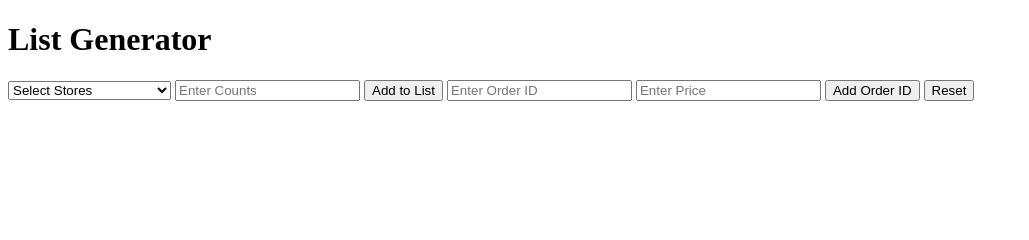
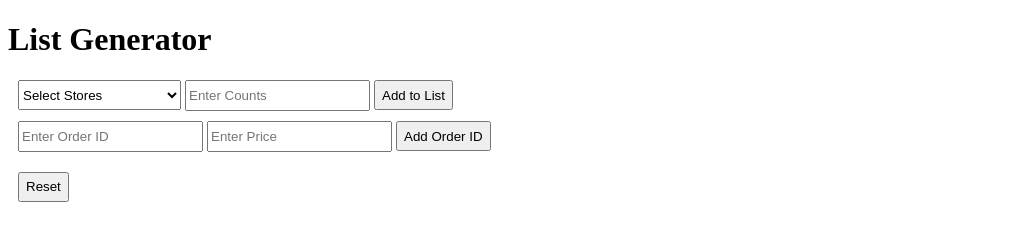
Before and after one commit to theaizabi/list-generator, a plain HTML site: page index.html in a window 1280 px wide. Shown: the whole page, without its empty margins (0-1029 px from the left). Drawn offline with Linux system fonts and the light colour scheme.

Commit message:
add style

```diff
--- a/index.html
+++ b/index.html
@@ -8,7 +8,7 @@
   </head>
   <body>
     <h1>List Generator</h1>
-
+    <div id="container-one">
       <select id="storeName">
         <option>Select Stores</option>
         <option>Adyar Ananda Bavan</option>
@@ -49,12 +49,19 @@
         <option>Sri Sai Bavan</option>
         <option>Suren's Hotel</option>
       </select>
-    <input type="number" id="storeCount" placeholder="Enter Counts" required/>
+      <input
+        type="number"
+        id="storeCount"
+        placeholder="Enter Counts"
+        required
+      />
       <button id="add-btn">Add to List</button>
-
-    <input placeholder="Enter Order ID" id="orderID" type="text" required/>
-    <input placeholder="Enter Price" id="price" type="number" required/>
+    </div>
+    <div id="container-two">
+      <input placeholder="Enter Order ID" id="orderID" type="text" required />
+      <input placeholder="Enter Price" id="price" type="number" required />
       <button id="addID-btn">Add Order ID</button>
+    </div>
 
     <button id="reset">Reset</button>
 
--- a/style.css
+++ b/style.css
@@ -0,0 +1,24 @@
+input {
+  height: 25px;
+}
+
+#storeName {
+  height: 30px;
+}
+
+button {
+  height: 30px;
+
+}
+
+#container-one {
+    margin: 10px;
+}
+
+#container-two {
+    margin: 10px;
+}
+
+#reset {
+    margin: 10px;
+}
```
Lines whose indentation alone changed are shown as unchanged.
